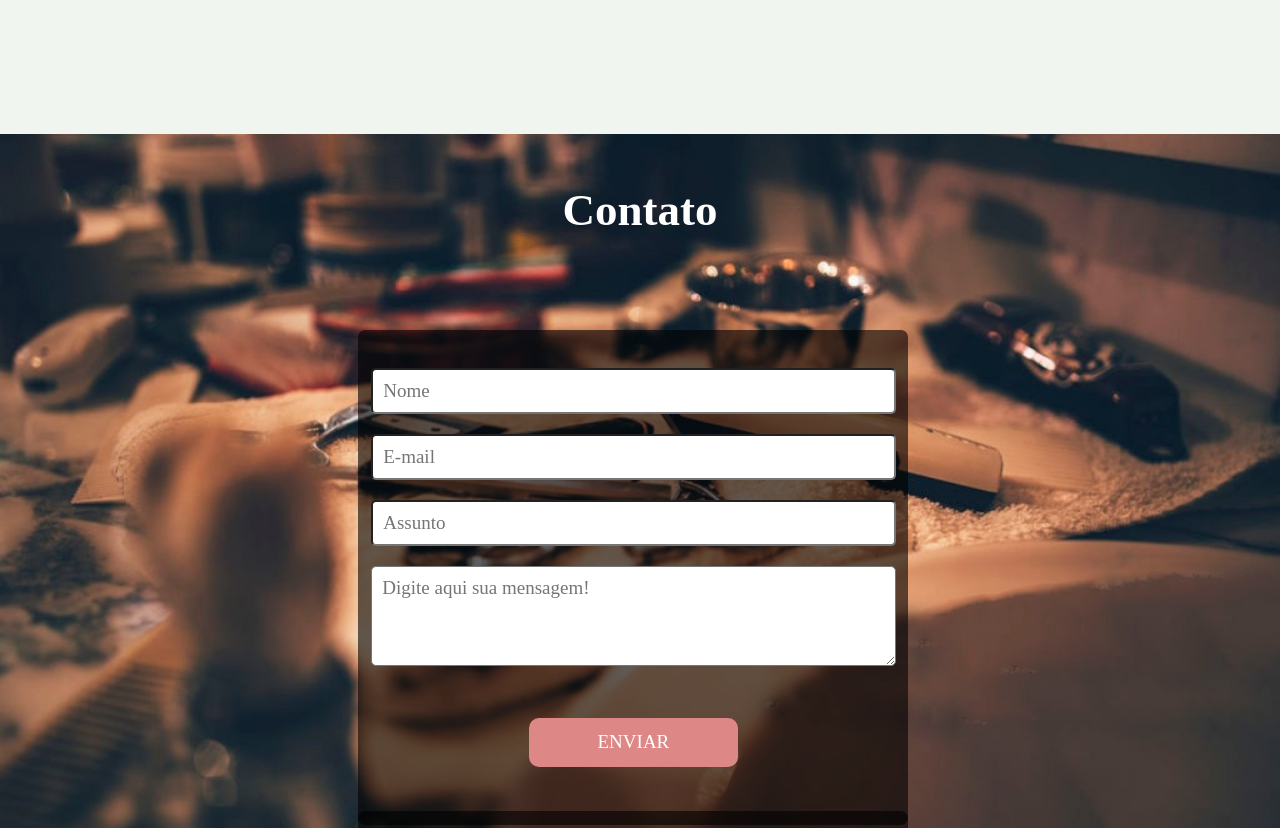
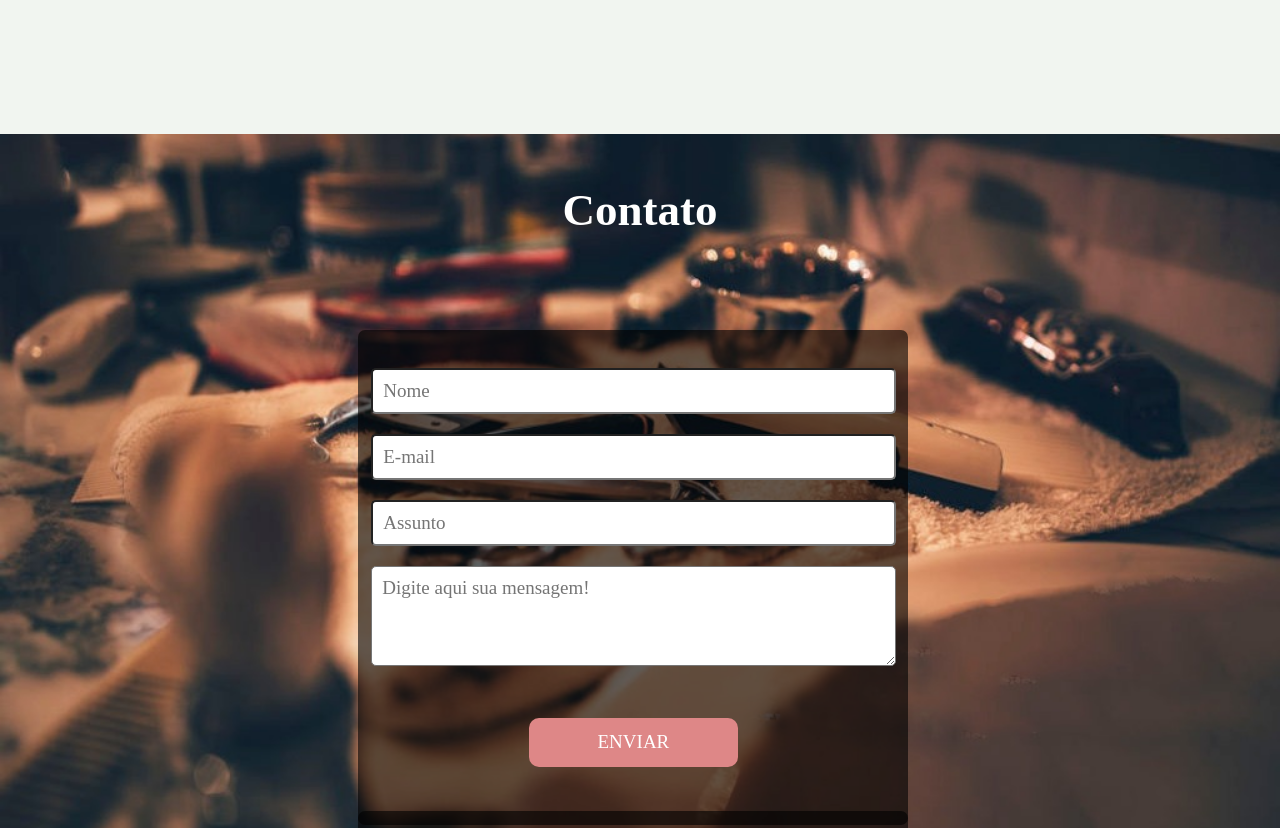
Before and after one commit to Larylyra/Instituto-de-Beleza, a plain HTML site: page index.html in a window 1280 px wide. Shown: the part 2840-3668 px from the top of the page. Drawn offline with Linux system fonts and the light colour scheme.

Commit message:
atualização

```diff
--- a/CSS/main.css
+++ b/CSS/main.css
@@ -260,7 +260,6 @@
 #contato {
     background-image: url(../img/la.jpeg);
     background-size: cover;
-    background-size: 100vw 100vh;
     background-position: center;
     background-repeat: no-repeat;
     background-attachment: fixed;
```
